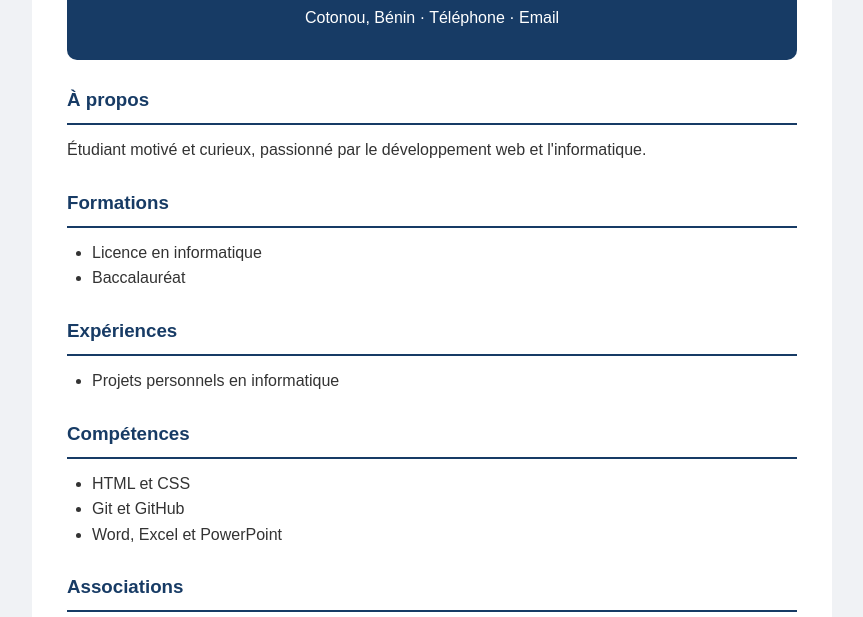
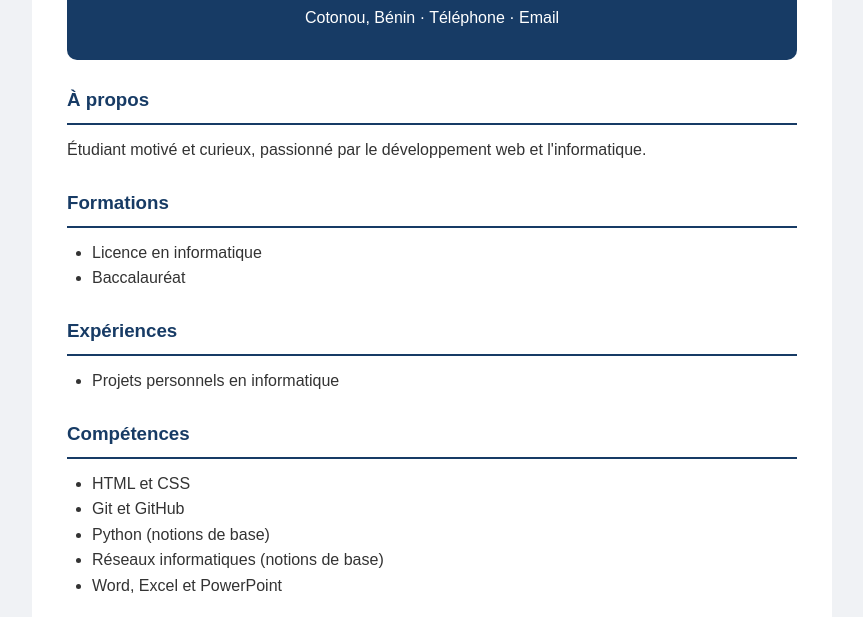
Before and after one commit to quenumj84-jpg/mon-cv, a plain HTML site: page index.html in a window 1280 px wide. Shown: the part 183-800 px from the top of the page, without its empty margins (208-1071 px from the left). Drawn offline with Linux system fonts and the light colour scheme.

Commit message:
mise en place de la section competences

```diff
--- a/index.html
+++ b/index.html
@@ -40,6 +40,8 @@
   <ul>
     <li>HTML et CSS</li>
     <li>Git et GitHub</li>
+    <li>Python (notions de base)</li>
+    <li>Réseaux informatiques (notions de base)</li>
     <li>Word, Excel et PowerPoint</li>
   </ul>
     </section>
```
Lines whose indentation alone changed are shown as unchanged.
